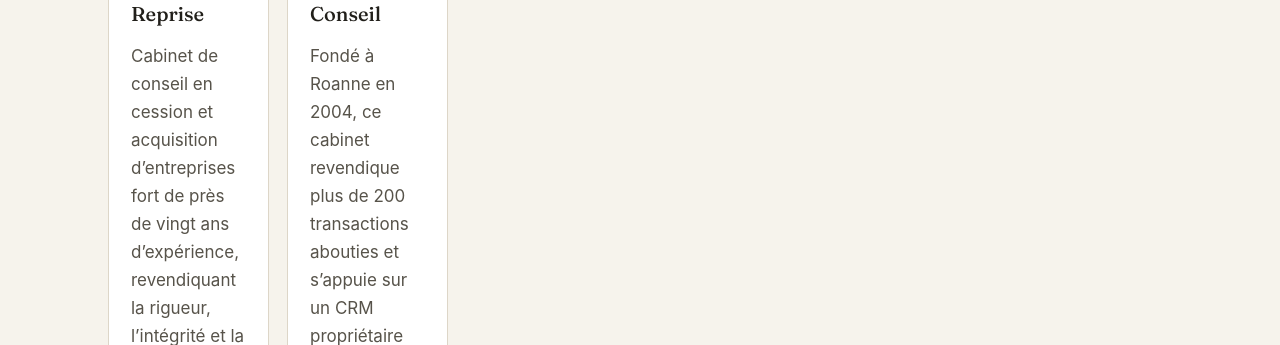
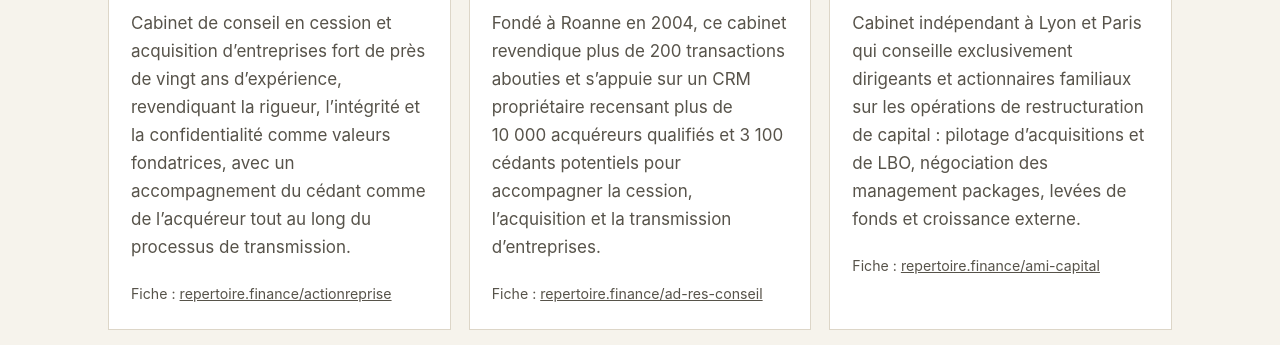
Before and after one commit to Dilcap/lyon.finance, a plain HTML site: page acteurs-ma-lyon/index.html in a window 1280 px wide. Shown: the part 796-1141 px from the top of the page. Drawn offline with Linux system fonts and the light colour scheme; files whose address does not match are found by name.

Commit message:
Corrige la largeur des fiches cabinets sur la page Acteurs M&A à Lyon
La classe section-grid réservait une colonne de 340px normalement dédiée
au titre de section, écrasant la grille de cabinets. Passage à une grille
pleine largeur en 3 colonnes.

```diff
--- a/acteurs-ma-lyon/index.html
+++ b/acteurs-ma-lyon/index.html
@@ -52,7 +52,7 @@
     </section>
 
     <section class="section" id="cabinets-ma">
-      <div class="wrap section-grid">
+      <div class="wrap">
         <div class="section-body">
           <div class="team-grid">
             <article class="team-card">
--- a/style.css
+++ b/style.css
@@ -492,7 +492,7 @@
 }
 
 .team-grid {
-  grid-template-columns: repeat(2, minmax(0, 1fr));
+  grid-template-columns: repeat(3, minmax(0, 1fr));
 }
 
 .proof-card,
```
Also changed, not shown: pages/acteurs-ma-lyon.html (+1 -1 lines).
